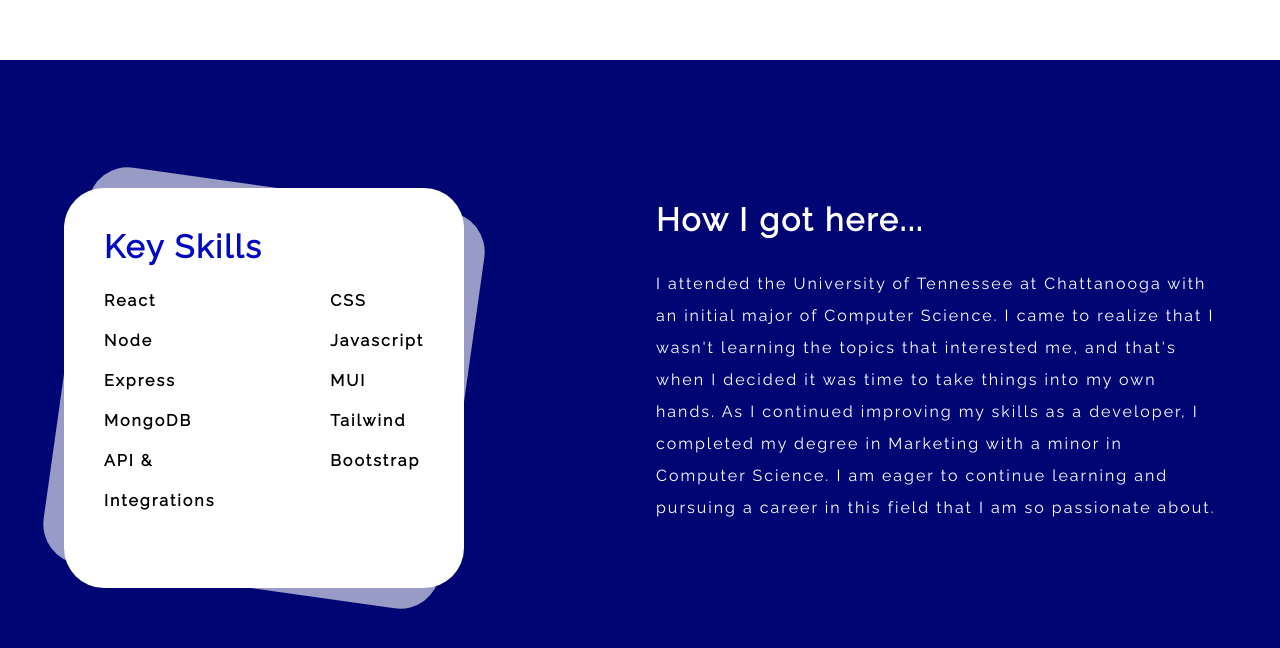
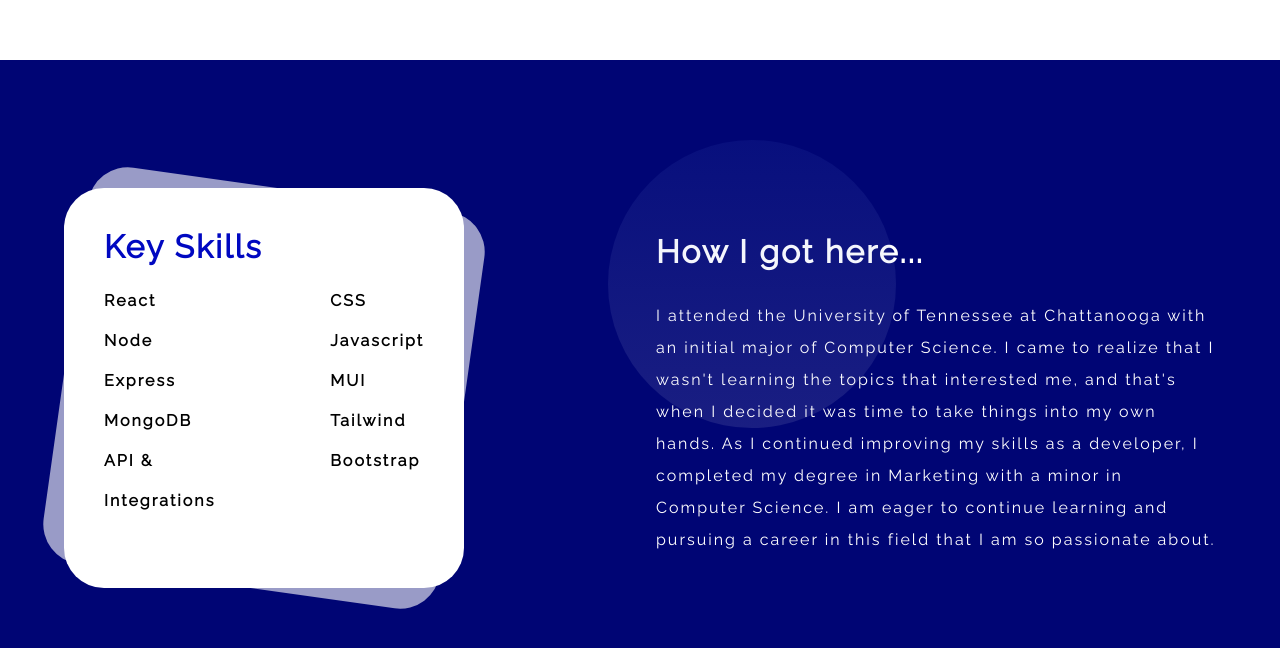
Before and after one commit to savagekyle/Portfolio, a React (Create React App) app: page / in a window 1280 px wide. Shown: the part 792-1440 px from the top of the page. Built offline with nearby package versions, Linux system fonts and the light colour scheme.

Commit message:
gradient circle added to about section

```diff
--- a/src/scenes/about/index.css
+++ b/src/scenes/about/index.css
@@ -8,6 +8,23 @@
 .story {
   max-width: 35rem;
   line-height: 2;
+  position: relative;
+  justify-content: center;
+}
+
+.circle {
+  background-image: linear-gradient(
+    to bottom,
+    var(--blue-secondary-400) 0%,
+    var(--clr-white) 100%
+  );
+  border-radius: 50%;
+  height: 18rem;
+  width: 18rem;
+  position: absolute;
+  opacity: 0.1;
+  top: -3rem;
+  left: -3rem;
 }
 
 .story h1 {
--- a/src/scenes/about/index.jsx
+++ b/src/scenes/about/index.jsx
@@ -7,7 +7,7 @@ const index = () => {
     <div className="about">
       <div className="container flex spaceBetween">
         <Skills />
-        <div className="story">
+        <div className="story flex column">
           <h1>How I got here...</h1>
           <p>
             I attended the University of Tennessee at Chattanooga with an
@@ -18,6 +18,7 @@ const index = () => {
             minor in Computer Science. I am eager to continue learning and
             pursuing a career in this field that I am so passionate about.
           </p>
+          <div className="circle"></div>
         </div>
       </div>
     </div>
--- a/src/scenes/landing/index.css
+++ b/src/scenes/landing/index.css
@@ -5,7 +5,7 @@
 .linkedIn {
   margin-top: 1rem;
   opacity: 0;
-  animation: fadeIn 3s forwards;
+  animation: fadeIn 2s forwards;
   animation-delay: 3s;
 }
 
@@ -17,14 +17,13 @@
   color: var(--blue-primary-500);
   font-size: 5rem;
   opacity: 0;
-  animation: fadeIn 3s forwards;
-  animation-delay: 0.5s;
+  animation: fadeIn 2s forwards;
 }
 
 .subtitle {
   font-size: 2rem;
   opacity: 0;
-  animation: fadeIn 3s forwards;
+  animation: fadeIn 2s forwards;
   animation-delay: 1.5s;
 }
 
@@ -41,8 +40,7 @@
   position: relative;
   overflow: hidden;
   opacity: 0;
-  animation: fadeIn 3s forwards;
-  animation-delay: 0.5s;
+  animation: fadeIn 2s forwards;
 }
 
 .portrait img {
```
